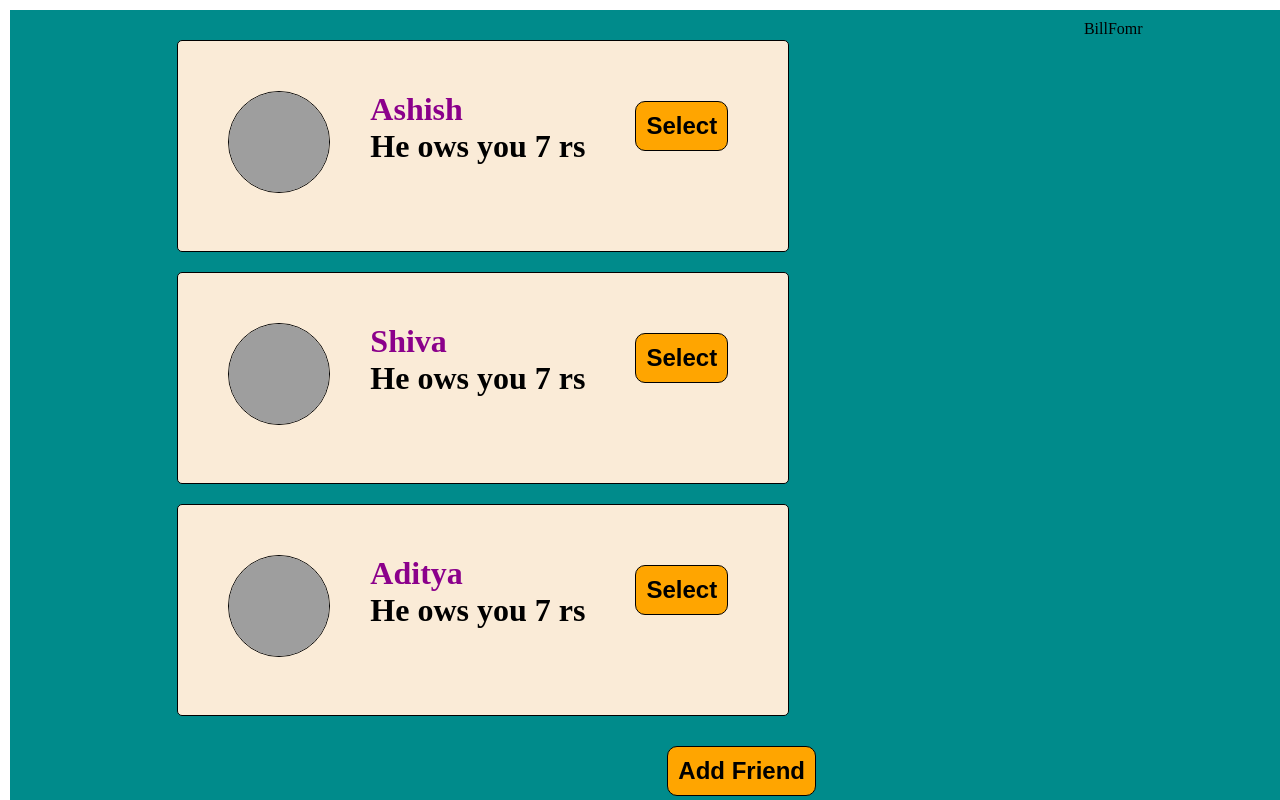
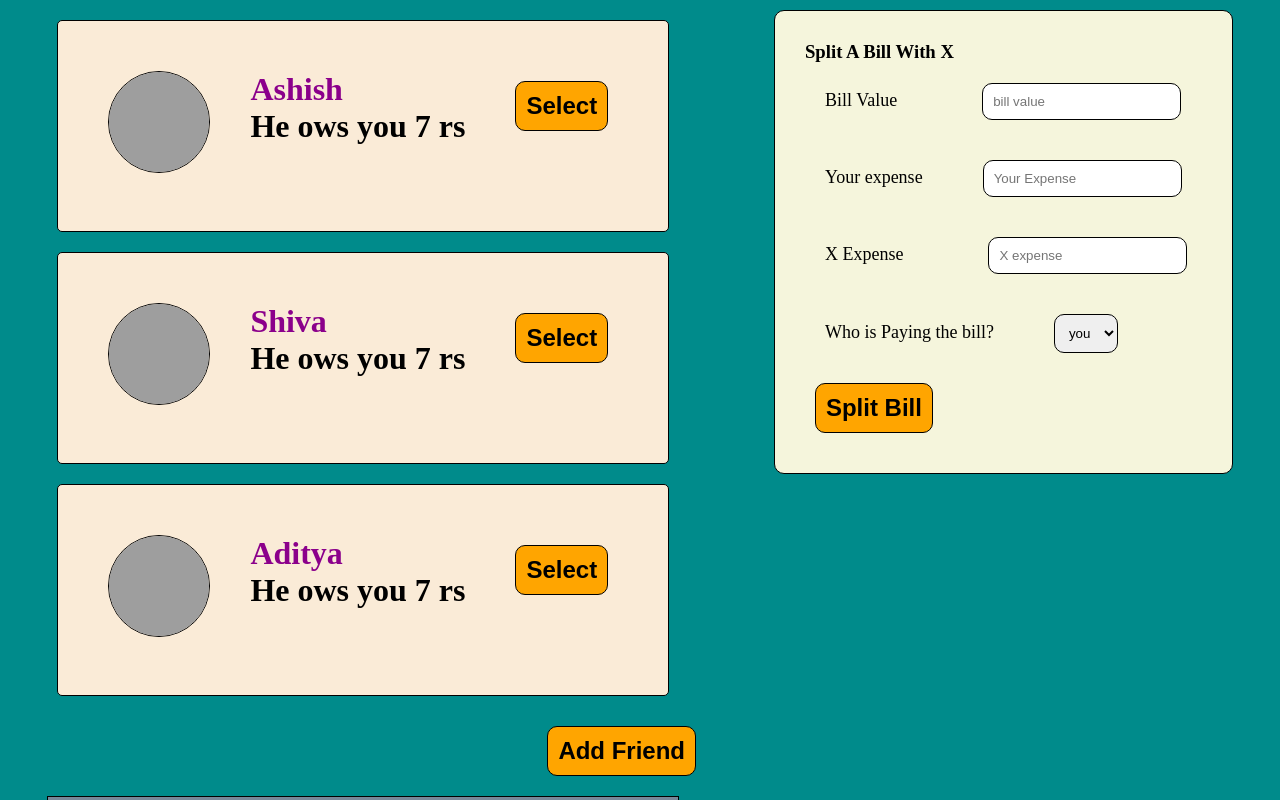
Before and after one commit to ashurbz/eat-n-split, a React (Create React App) app: page / in a window 1280 px wide. Shown: the top 800 px of the page. Built offline with nearby package versions, Linux system fonts and the light colour scheme; grey boxes are pictures that could not be loaded; a web font is replaced by a local one.

Commit message:
created static site

```diff
--- a/src/components/BillForm.js
+++ b/src/components/BillForm.js
@@ -2,7 +2,36 @@ import React from "react";
 
 import "./common.css";
 const BillForm = () => {
-  return <div>BillFomr</div>;
+  return (
+    <div className="bill-form_container">
+      <h3>Split A Bill With X</h3>
+      <form>
+        <div>
+          <label>Bill Value</label>
+          <input className="gap" type="text" placeholder="bill value" />
+        </div>
+        <div>
+          <label>Your expense</label>
+          <input type="text" placeholder="Your Expense" />
+        </div>
+        <div>
+          <label>X Expense</label>
+          <input className="gap" type="text" placeholder="X expense" />
+        </div>
+
+        <div>
+          <label>Who is Paying the bill?</label>
+          <select>
+            <option value={"you"}>you</option>
+            <option value={"x"}>X</option>
+          </select>
+        </div>
+        <div>
+          <button>Split Bill</button>
+        </div>
+      </form>
+    </div>
+  );
 };
 
 export default BillForm;
--- a/src/components/common.css
+++ b/src/components/common.css
@@ -5,8 +5,7 @@
 }
 
 .layout_container{
-    padding: 10px;
-    margin: 10px;
+
     background-color: darkcyan;
     height: 100%;
     width: 100vw;
@@ -107,3 +106,43 @@
     position: relative;
     left: 500px;
 }
+
+.bill-form_container{
+padding: 30px;
+margin: 10px;
+border: 1px solid black;
+border-radius: 10px;
+background-color: beige;
+display: flex;
+flex-direction: column;
+}
+
+label{
+    padding: 10px;
+    margin: 10px;
+    font: 500;
+    font-family: cursive;
+    font-size: large;
+}
+
+input {
+    padding: 10px;
+    margin: 20px;
+    margin-left: 40px;
+    border: 1px solid black;
+    border-radius: 10px;
+}
+
+select{
+    padding: 10px;
+    margin: 20px;
+    margin-left: 40px;
+    border: 1px solid black;
+    border-radius: 10px;
+}
+
+
+.gap{
+    position: relative;
+    left: 25px;
+}
```
